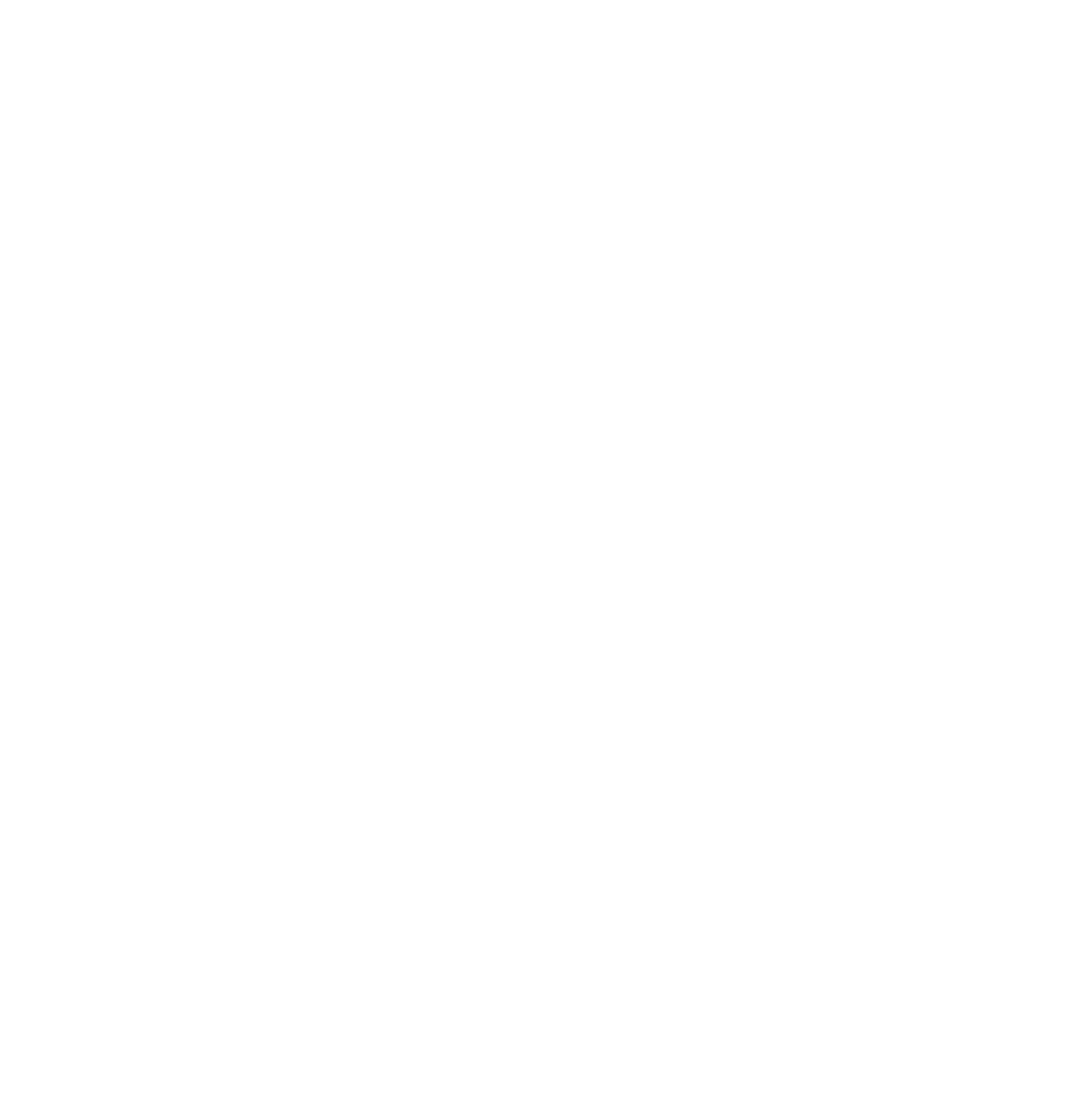
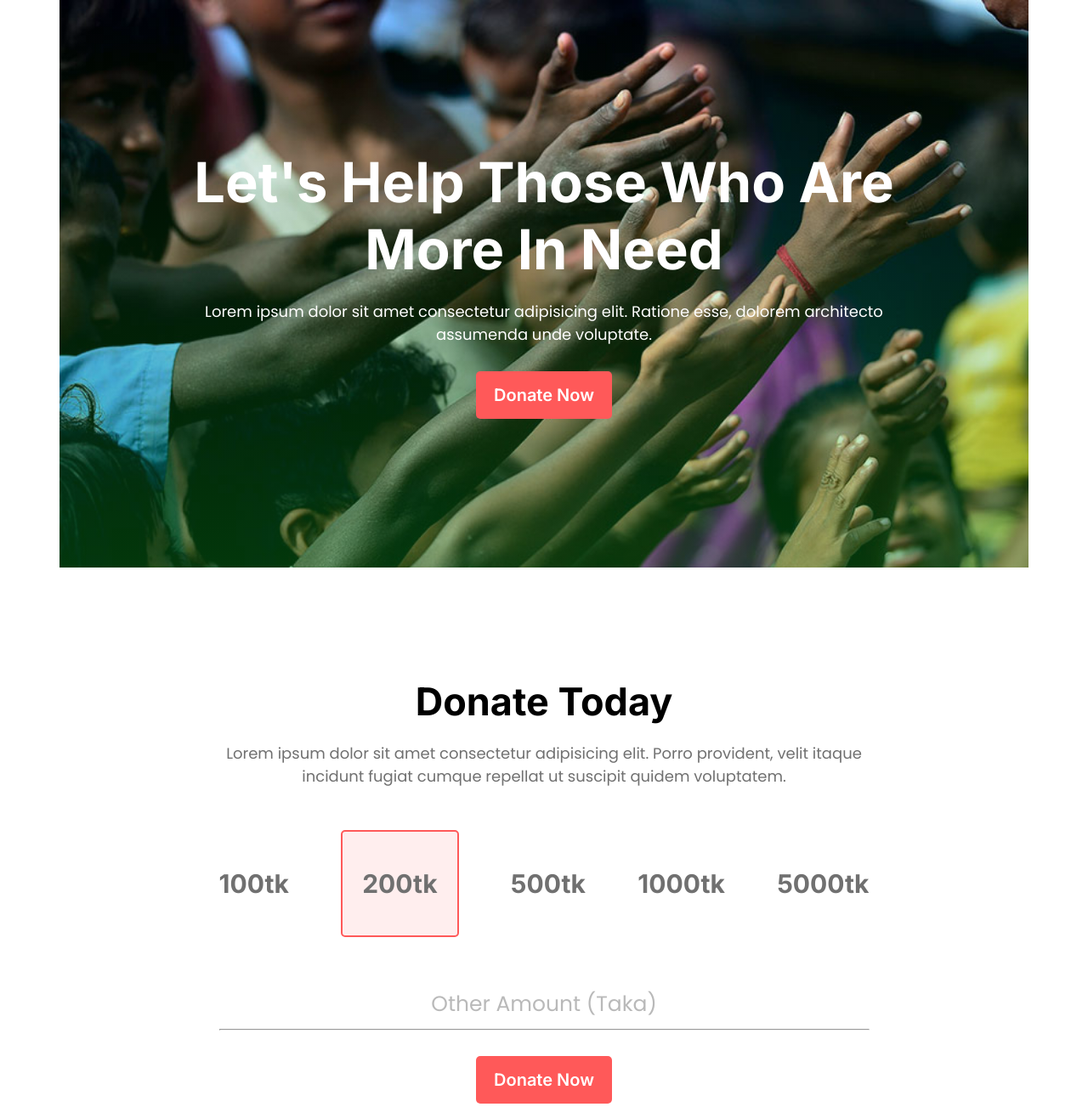
Before and after one commit to AM-Raju/donate-today, a plain HTML site: page index.html in a window 1280 px wide. Shown: the whole page at 85% size. Before the commit the page ends 800 px from the top, so only its background shows below. Drawn offline with Linux system fonts and the light colour scheme.

Commit message:
Header and Donate now section

```diff
--- a/index.html
+++ b/index.html
@@ -6,6 +6,43 @@
     <meta name="viewport" content="width=device-width, initial-scale=1.0" />
     <title>Donate Today</title>
     <link rel="stylesheet" href="./style.css" />
+    <link rel="preconnect" href="https://fonts.googleapis.com" />
+    <link rel="preconnect" href="https://fonts.gstatic.com" crossorigin />
+    <link
+      href="https://fonts.googleapis.com/css2?family=Inter:wght@600;700&family=Poppins:wght@400;700&display=swap"
+      rel="stylesheet"
+    />
   </head>
-  <body></body>
+  <body>
+    <header>
+      <div class="header-text">
+        <h2>Let's Help Those Who Are More In Need</h2>
+        <p>
+          Lorem ipsum dolor sit amet consectetur adipisicing elit. Ratione esse,
+          dolorem architecto assumenda unde voluptate.
+        </p>
+        <button class="btn-primary">Donate Now</button>
+      </div>
+    </header>
+    <main>
+      <!-- Donate Today Section -->
+      <section class="donate-today">
+        <h2>Donate Today</h2>
+        <p>Lorem ipsum dolor sit amet consectetur adipisicing elit. Porro provident, velit itaque incidunt fugiat cumque repellat ut suscipit quidem voluptatem.</p>
+        <div class="amount">
+          <h3>100tk</h3>
+          <h3>200tk</h3>
+          <h3>500tk</h3>
+          <h3>1000tk</h3>
+          <h3>5000tk</h3>
+        </div>
+        <div class="other-amount">
+          <input type="text" name="" id="" placeholder="Other Amount (Taka)" />
+          <hr>
+        </div>
+        <button class="btn-primary">Donate Now</button>
+      </section>
+    </main>
+    <footer></footer>
+  </body>
 </html>
--- a/style.css
+++ b/style.css
@@ -0,0 +1,114 @@
+* {
+  margin: 0;
+  padding: 0;
+  font-family: "Inter", sans-serif;
+  list-style: none;
+}
+
+/* Variables */
+
+:root {
+  --primary-color: #ff5959;
+}
+
+/* Predefined styles */
+
+.btn-primary {
+  font-size: 20px;
+  background-color: var(--primary-color);
+  border: none;
+  color: #fff;
+  padding: 16px 21px;
+  border-radius: 5px;
+}
+p {
+  font-family: "Poppins", sans-serif;
+  font-size: 18px;
+  color: #707070;
+}
+/* Header  */
+
+header {
+  background-image: linear-gradient(
+      to bottom,
+      rgba(255, 255, 255, 0),
+      rgba(8, 182, 37, 0.3)
+    ),
+    url("./images/donation13.jpg");
+  background-repeat: no-repeat;
+  width: 1140px;
+  background-size: cover;
+  margin: 0 auto;
+}
+
+.header-text {
+  width: 826px;
+  color: #fff;
+  margin: 0 auto;
+  padding: 175px 0;
+  text-align: center;
+}
+.header-text h2 {
+  font-size: 65px;
+  font-weight: 700;
+  margin-bottom: 20px;
+}
+
+.header-text p {
+  margin-bottom: 30px;
+  color: #fff;
+}
+
+/* Main */
+/* Donate today section */
+.donate-today {
+  width: 765px;
+  margin: 130px auto;
+
+  text-align: center;
+}
+
+.donate-today h2 {
+  font-size: 45px;
+  font-weight: 700;
+  margin-bottom: 20px;
+}
+
+.amount {
+  display: flex;
+  align-items: center;
+  justify-content: space-between;
+  margin: 50px 0 60px 0;
+}
+
+.amount h3 {
+  font-size: 30px;
+  font-weight: 700;
+  color: #707070;
+}
+
+.amount h3:nth-child(2) {
+  background-color: #ffeeee;
+  border: 2px solid var(--primary-color);
+  border-radius: 5px;
+  padding: 43px 23px;
+}
+
+.other-amount input {
+  width: 100%;
+  outline: none;
+  text-align: center;
+  border: none;
+  font-size: 25px;
+  font-weight: 400;
+  font-family: Poppins;
+  margin-bottom: 10px;
+}
+
+.other-amount input::placeholder {
+  opacity: 0.5;
+}
+
+.donate-today button{
+    margin-top: 30px;
+}
```
